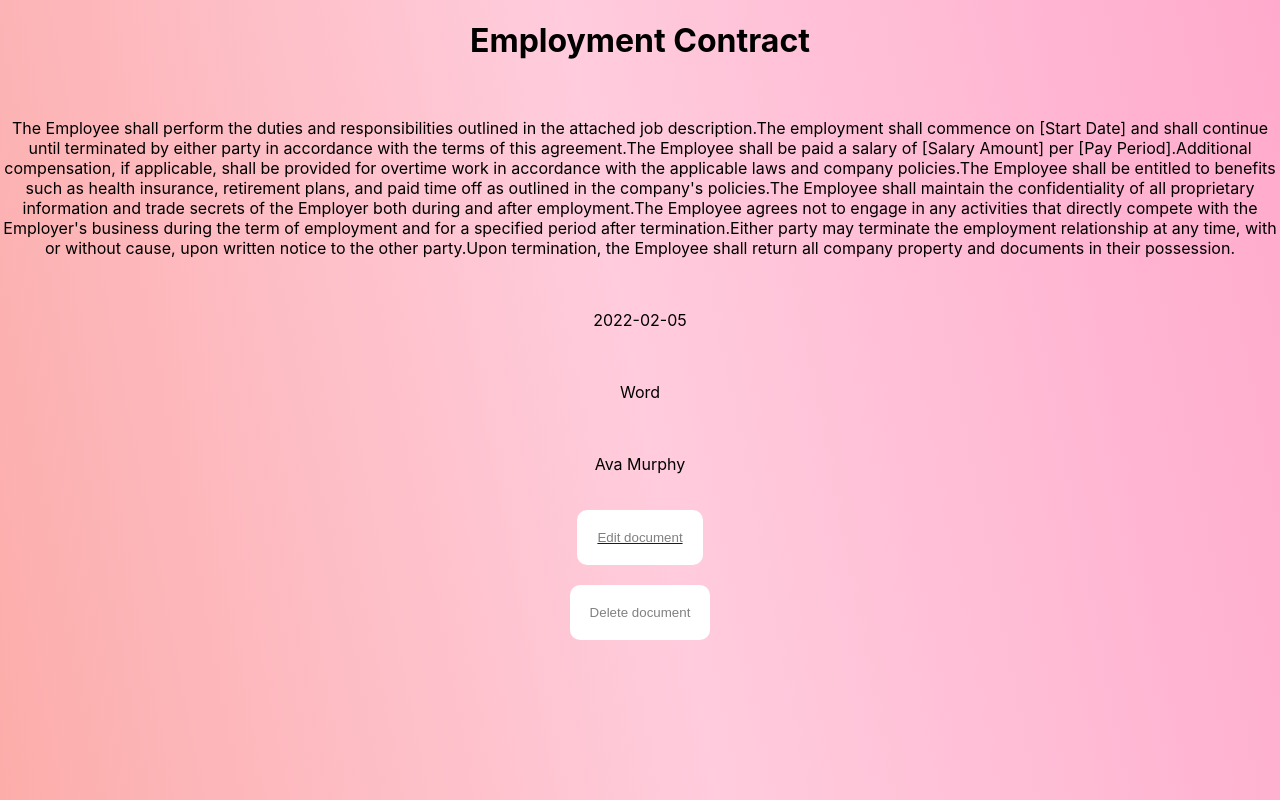
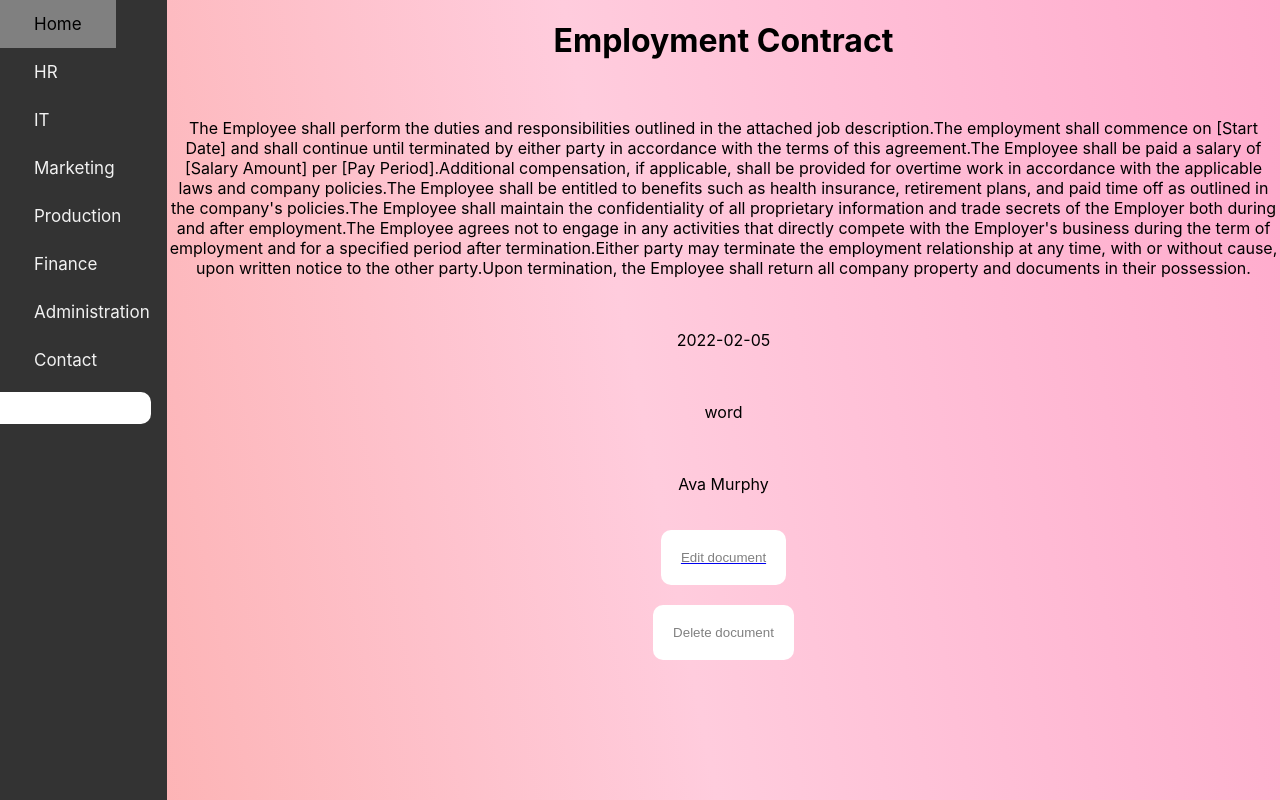
Before and after one commit to elab-development/internet-tehnologije-projekat-documentmanagement_2017_0347, a React (Create React App) app: page /document/1 in a window 1280 px wide. Built offline with nearby package versions, Linux system fonts and the light colour scheme.

Commit message:
Ispravke: male izmene i dodaci na vise mesta, brisanje pomocnog koda

```diff
--- a/src/App.css
+++ b/src/App.css
@@ -62,10 +62,12 @@ button {
 
 .card {
   border-style: solid;
-  border-width: 2px;
-  border-color: rgb(211, 211, 211);
+  border-width: 3px;
+  border-color: gray;
   border-radius: 10px;
   max-width: 200px;
+
+
 }
 
 .nav-bar {
--- a/src/App.js
+++ b/src/App.js
@@ -36,13 +36,12 @@ const addDocument=(document)=>{
         <Router>
         <Routes>
           <Route path="/" element={<Home/>}/>
-    <Route path='/login' element={<Authentication authenticate={authenticate} />}/>
+          <Route path='/login' element={<Authentication authenticate={authenticate} />}/>
           <Route path='/documents/:department' element={<Documents data = {documents}/>}/>
           <Route path='/documents/:department/make/:id?' element={<MakeDocument data = {documents} addDocument={addDocument} userId = {userId}/>}/>
           <Route path='/document/:id' element={<OneDocument dataDocs={documents} dataEmp = {employees}/>} />
         </Routes>
         </Router>
-        //currentForm === "login" ? <Login onFormSwitch = {toggleForm}/> : <Register onFormSwitch = {toggleForm}/>
       }
     </div>
   );
--- a/src/components/Authentication/index.js
+++ b/src/components/Authentication/index.js
@@ -8,6 +8,8 @@ const Authentication = ({authenticate})=>{
     const toggleForm = (formName) => {
       setCurrentForm(formName);
     }
-    return (currentForm === "login" ? <Login  onFormSwitch = {toggleForm} authenticate ={authenticate }/> : <Register onFormSwitch = {toggleForm}/>)
+    return (currentForm === "login"
+    ? <Login  onFormSwitch = {toggleForm} authenticate ={authenticate }/>
+    : <Register onFormSwitch = {toggleForm}/>)
 }
 export default Authentication;
--- a/src/components/Documents/Documents.js
+++ b/src/components/Documents/Documents.js
@@ -2,7 +2,7 @@ import React from 'react'
 import { Link,  useParams } from 'react-router-dom';
 import Header from '../Header';
 import NavBar from '../NavBar';
-
+// {"/documents/" + department + "/"+ document.id}
 const Documents = (props) => {
     const {department} = useParams();
     return(
@@ -17,7 +17,7 @@ const Documents = (props) => {
                         <br />
                         {document.date}
                         <br />
-                        {document.text.substring(0, 20)}...
+                        {document.text.substring(0, 30)}...
                         <br />
                         <Link to={"/document/" + document.id}>
                         <button>View more</button>
@@ -25,7 +25,7 @@ const Documents = (props) => {
                     </div>
                 ))}
             </div>
-           <Link to = { "documents/" + {department}+ "/make"}><button>Create a document</button></Link>
+           <Link to = { "/documents/" + department + "/make"}><button>Create a document</button></Link>
 
            </div>
 
--- a/src/components/Documents/MakeDocument.js
+++ b/src/components/Documents/MakeDocument.js
@@ -6,7 +6,9 @@ import {useLocation, useParams} from 'react-router-dom'
 const MakeDocument = (props) => {
 
     const {id} = useParams();
+
     const document = id !== null ? props.data.find(doc => doc.id == id) : null;
+
     const [title, setTitle] = useState(document ? document.title : '');
     const [date, setDate] = useState(document ? document.date : '2020-01-01');
     const [text, setText] = useState(document ? document.text : '');
@@ -18,13 +20,13 @@ const MakeDocument = (props) => {
     }
 
     const handleSubmit = (event) => {
-        event.preventDeault();
+        event.preventDefault();
         const newDocument={
             title: title,
             date: date,
             text: text ,
             format : format,
-            department : location.pathname.splits('/')[2],
+            department : location.pathname.split('/')[2],
             employee: props.userId
         }
 
@@ -53,14 +55,14 @@ const MakeDocument = (props) => {
                     value="word"
                     onChange={(event) => setFormat(event.target.value)}
                     checked={format === 'word'}
-                />Word
+                />word
                 <input
                     type="radio"
                     name="format"
                     value="pdf"
                     onChange={(event) => setFormat(event.target.value)}
                     checked={format === 'pdf'}
-                />Pdf
+                />pdf
                 <button type="submit">Make/Edit</button>
             </form>
             {
--- a/src/components/Documents/OneDocument.js
+++ b/src/components/Documents/OneDocument.js
@@ -1,16 +1,15 @@
 import { useParams, Link} from 'react-router-dom';
+import NavBar from '../NavBar';
 
 const OneDocument = (props) => {
     const { id } = useParams();
 
-    console.log('id', id);
-    console.log(props);
-
     const document = props.dataDocs.find(element => element.id == id)
     const employee = props.dataEmp.find(element => element.id == document.employee)
-    console.log('document', document)
-    console.log('employees', employee)
+
     return (
+        <>
+        <NavBar/>
         <div>
             <h1>{document.title}</h1>
             <br />
@@ -22,12 +21,13 @@ const OneDocument = (props) => {
             <br />
             <p>{employee.name}</p>
             <br />
-            <Link to = {"/documents/:department/make/" + id}>
+            <Link to = {"/documents/"+document.department + "/make/" + id}>
             <button className="btn-edit">Edit document</button>
             </Link>
             <br />
             <button className="btn-delete">Delete document</button>
         </div>
+        </>
     )
 
 }
--- a/src/components/Header.js
+++ b/src/components/Header.js
@@ -1,6 +1,7 @@
 import { Link } from "react-router-dom";
 
 const Header = () => {
+
 
     return ( <Link className="login" to='/login'>Login\Register</Link>);
 
--- a/src/components/NavBar.js
+++ b/src/components/NavBar.js
@@ -1,6 +1,7 @@
 import React from 'react'
 import { Link } from 'react-router-dom'
 
+// <input type="text" placeholder="Search.."></input>
 const NavBar = () =>{
   return (
     <div class="nav-bar">
@@ -13,6 +14,8 @@ const NavBar = () =>{
         <Link className="nav-bar-item" to="/documents/administration">Administration</Link>
         <Link className="nav-bar-item" to="/contact">Contact</Link>
         <input type="text" placeholder="Search.."></input>
+
+
     </div>
   )
 }
--- a/src/constants.js
+++ b/src/constants.js
@@ -12,7 +12,7 @@ export const DOCUMENTS = [
         'Either party may terminate the employment relationship at any time, with or without cause, upon written notice to the other party.'+
         'Upon termination, the Employee shall return all company property and documents in their possession.',
         date: '2022-02-05',
-        format: 'Word',
+        format: 'word',
         employee: 8,
         department: 'hr'
     },
@@ -29,7 +29,7 @@ export const DOCUMENTS = [
         'Work Hours: The standard workweek consists of 40 hours, Monday through Friday. Specific work hours may vary based on departmental needs.'+
         'Job Performance: Employees are expected to perform their job duties effectively and efficiently, meeting or exceeding established performance standards.',
         date: '2022-06-15',
-        format: 'Pdf',
+        format: 'pdf',
         employee: 9,
         department: 'hr'
     },
@@ -42,7 +42,7 @@ export const DOCUMENTS = [
         'Conditions of Employment: Completion of a background check satisfactory to [Company Name]. Submission of documentation verifying your eligibility to work in [Country]. Signing and adherence to the company\'s policies and procedures, including but not limited to the confidentiality agreement and code of conduct.'+
         'Acceptance of Offer: Please sign and return a copy of this offer letter to indicate your acceptance of the terms and conditions outlined herein. Your acceptance must be received no later than [Date].',
         date: '2023-06-15',
-        format: 'Word',
+        format: 'word',
         employee: 10,
         department: 'hr'
     },
@@ -55,7 +55,7 @@ export const DOCUMENTS = [
         'Expected Date of Return: [Date]Additional Information (if applicable): [Employee provides any relevant details about their illness or circumstances]'+
         'I certify that the information provided above is true and accurate to the best of my knowledge. I understand that sick leave is provided for genuine illness or medical appointments and may be subject to verification by the company.',
         date: '2023-01-25',
-        format: 'Pdf',
+        format: 'pdf',
         employee: 8,
         department: 'hr'
     },
@@ -68,7 +68,7 @@ export const DOCUMENTS = [
         'The Employee agrees to:  Maintain the confidentiality of all Confidential Information received during the course of employment with the Company. Not disclose Confidential Information to any third party without prior written consent from the Company. Use Confidential Information solely for the purpose of performing job duties for the Company.'+
         'Upon termination of employment with the Company, the Employee agrees to promptly return all Confidential Information, including any copies or reproductions thereof, to the Company.',
         date: '2024-01-31',
-        format: 'Word',
+        format: 'word',
         employee: 9,
         department: 'hr'
     },
@@ -82,7 +82,7 @@ export const DOCUMENTS = [
         'Goal 3: Improve Communication Skills Objective: Enhance verbal and written communication abilities. Action Plan: Enroll in communication skills training courses. Practice delivering presentations or reports. Participate in group discussions and debates. Timeline: Start within [specified timeframe], ongoing improvement.'+
         'Conclusion: The training and development plan outlined above aims to support [Employee Name] in achieving their professional growth and career aspirations. By investing in continuous learning and skill enhancement, we aim to maximize employee potential and contribute to both individual and organizational success.',
         date: '2027-05-09',
-        format: 'Pdf',
+        format: 'pdf',
         employee: 10,
         department: 'hr'
     },
@@ -97,7 +97,7 @@ export const DOCUMENTS = [
         'Improvement Plan:  If applicable, outline any specific steps or expectations for improvement that the employee must follow to address the issues identified.'+
         'Employee Acknowledgment: I acknowledge that I have been informed of the disciplinary action taken against me and understand the reasons for such action. I understand the consequences of further policy violations and agree to comply with company policies and expectations moving forward.',
         date: '2026-06-07',
-        format: 'Word',
+        format: 'word',
         employee: 8,
         department: 'hr'
     },
@@ -110,7 +110,7 @@ export const DOCUMENTS = [
         'What aspects of your job did you find most satisfying?'+
         'Is there any additional feedback or comments you would like to provide?',
         date: '2021-06-15',
-        format: 'Pdf',
+        format: 'pdf',
         employee: 9,
         department: 'hr'
     },
@@ -127,7 +127,7 @@ export const DOCUMENTS = [
         'How would you rate the work-life balance provided by the company?'+
         'Please provide any additional comments or suggestions for improvement:',
         date: '2020-01-25',
-        format: 'Word',
+        format: 'word',
         employee: 10,
         department: 'hr'
     },
@@ -140,7 +140,7 @@ export const DOCUMENTS = [
         'Vision Insurance: [ ] I elect to enroll in the company\'s vision insurance plan. [ ] I decline enrollment in the company\'s vision insurance plan.'+
         'Retirement Plan (401(k)):  [ ] I elect to participate in the company\'s 401(k) retirement plan. Contribution percentage: _____% of salary. Beneficiary designation: __________________________',
         date: '2024-09-23',
-        format: 'Pdf',
+        format: 'pdf',
         employee: 8,
         department: 'hr'
     },
@@ -155,7 +155,7 @@ export const DOCUMENTS = [
         'Security:  Network firewall installed on the router to protect against unauthorized access and external threats.  Access control lists (ACLs) implemented on the switch to restrict access to sensitive resources.'+
         'Monitoring and Management: Network monitoring tools are deployed to monitor network traffic, identify potential issues, and ensure optimal performance and uptime.',
         date: '2022-02-05',
-        format: 'Word',
+        format: 'word',
         employee: 5,
         department: 'it'
     },
@@ -173,7 +173,7 @@ export const DOCUMENTS = [
         'The website should be scalable to accommodate increasing traffic and user activity.'+
         'User authentication and sensitive data (e.g., passwords, payment information) should be securely stored and encrypted.',
         date: '2022-07-18',
-        format: 'Pdf',
+        format: 'pdf',
         employee: 6,
         department: 'it'
     },
@@ -190,7 +190,7 @@ export const DOCUMENTS = [
         ' Project Management:  Users can create and manage projects, each containing multiple tasks. Projects can be shared with other users for collaboration.'+
         ' Project Management: Users can create and manage projects, each containing multiple tasks. Projects can be shared with other users for collaboration.',
         date: '2023-06-15',
-        format: 'Word',
+        format: 'word',
         employee: 7,
         department: 'it'
     },
@@ -207,7 +207,7 @@ export const DOCUMENTS = [
         'Provide access to IT systems and necessary information for troubleshooting and maintenance. Report service requests and incidents promptly and accurately. Adhere to security policies and guidelines outlined by the Service Provider.'+
         'The Service Provider will provide regular performance reports to the Client, detailing uptime, response times, and incident resolution metrics. In case of unresolved incidents or breaches of SLA, escalation procedures will be followed as outlined in the agreement.',
         date: '2023-09-25',
-        format: 'Pdf',
+        format: 'pdf',
         employee: 5,
         department: 'it'
     },
@@ -223,7 +223,7 @@ export const DOCUMENTS = [
         'Communication and Documentation: All stakeholders will be kept informed of change requests, approvals, and implementation status through regular communication channels. Detailed documentation of change requests, approvals, implementation plans, and post-implementation reviews will be maintained for audit and reference purposes.'+
         'Training sessions and awareness programs will be conducted to familiarize staff with change management policies, procedures, and best practices. Regular updates and reminders will be provided to reinforce change management principles and promote a culture of accountability and collaboration.',
         date: '2023-01-15',
-        format: 'Word',
+        format: 'word',
         employee: 6,
         department: 'it'
     },
@@ -242,7 +242,7 @@ export const DOCUMENTS = [
         'Develop procedures for communicating with customers, partners, and regulatory authorities during a disaster event. Designate spokespersons and establish channels for providing timely updates and status reports.'+
         'Testing: Conduct regular disaster recovery drills and exercises to validate the effectiveness of the DRP. Evaluate response times, recovery procedures, and communication protocols during simulated disaster scenarios.',
         date: '2022-02-05',
-        format: 'Pdf',
+        format: 'pdf',
         employee: 7,
         department: 'it'
     },
@@ -260,7 +260,7 @@ export const DOCUMENTS = [
         'IT systems and networks shall be monitored continuously for suspicious activities, unauthorized access attempts, and security vulnerabilities. Security logs and audit trails shall be reviewed regularly to detect and investigate potential security incidents.'+
         'Employees shall receive regular training and awareness programs on IT security best practices, policies, and procedures. Security awareness campaigns shall be conducted to promote a culture of security awareness and accountability across the organization.',
         date: '2022-06-15',
-        format: 'Word',
+        format: 'word',
         employee: 5,
         department: 'it'
     },
@@ -276,7 +276,7 @@ export const DOCUMENTS = [
         'Approval: Incident Coordinator: [Name of Incident Coordinator] [Incident Coordinator Signature]'+
         'Date: [Date]',
         date: '2021-06-15',
-        format: 'Pdf',
+        format: 'pdf',
         employee: 6,
         department: 'it'
     },
@@ -293,7 +293,7 @@ export const DOCUMENTS = [
         'Backup Testing: Regular backup tests shall be conducted to ensure the integrity and recoverability of backup data. Backup tests may include partial and full restores to verify data integrity and identify any issues with the backup process.'+
         'Disaster Recovery Drills: Disaster recovery drills shall be conducted periodically to validate the effectiveness of recovery procedures. Drills may simulate various disaster scenarios, such as server failures, data breaches, or natural disasters.',
         date: '2023-06-25',
-        format: 'Word',
+        format: 'word',
         employee: 7,
         department: 'it'
     },
@@ -312,7 +312,7 @@ export const DOCUMENTS = [
         'Profile Settings: Update your profile information, including name, email, and password. Upload a profile picture if desired.'+
         'Logging Out: To log out of the application, click on your profile icon in the top right corner and select the "Log Out" option.',
         date: '2022-01-07',
-        format: 'Pdf',
+        format: 'pdf',
         employee: 5,
         department: 'it'
     }
```
